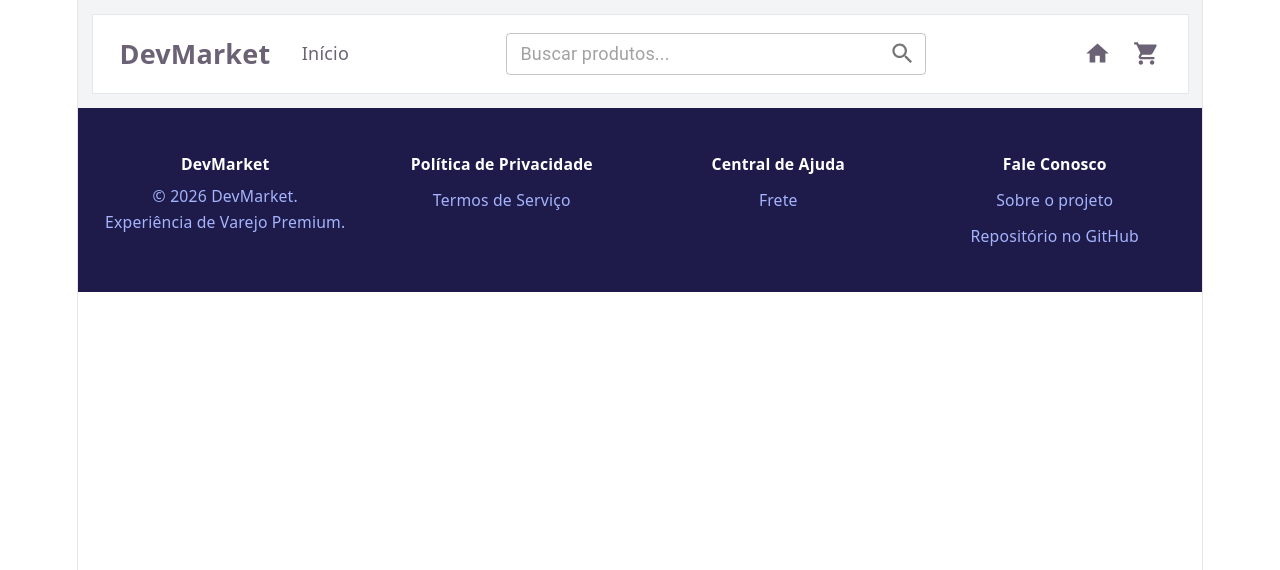
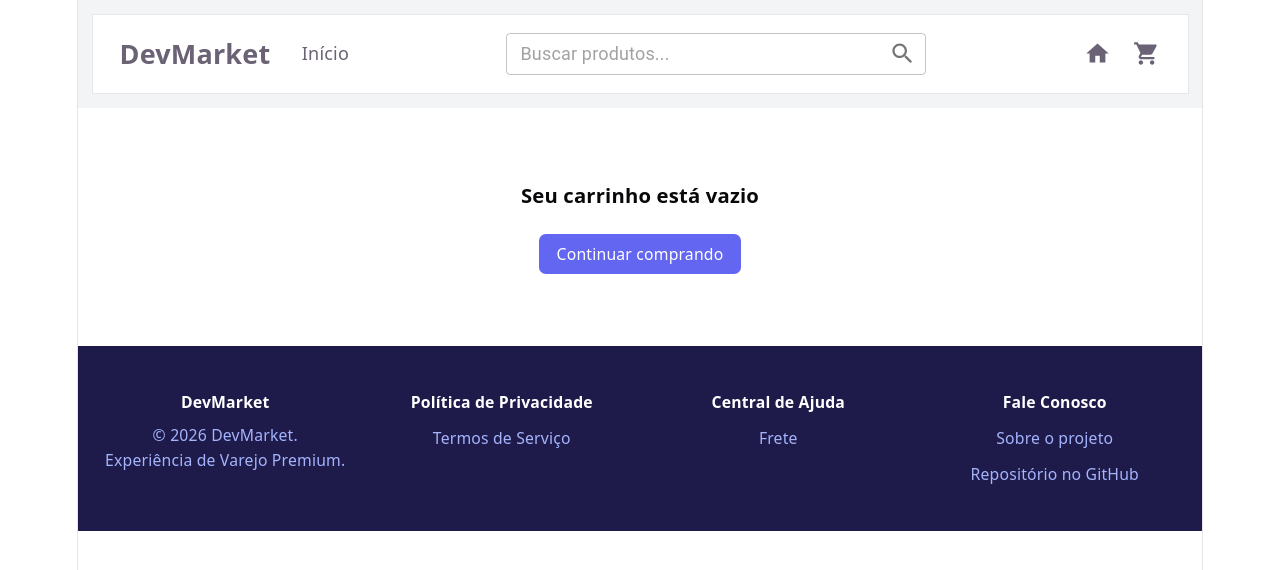
Before and after one commit to ds881-2026-alexkutzke/ds881-devmarket-2026-1-n, a React (Vite) app: page /cart in a window 1280 px wide. Shown: the top 570 px of the page. Built offline with nearby package versions, Linux system fonts and the light colour scheme; no server answers.

Commit message:
feat: add empty state for empty cart (#262)
Co-authored-by: Angarius <angelo.prebianca@gmail.com>

```diff
--- a/src/i18n/locales/en.json
+++ b/src/i18n/locales/en.json
@@ -1,5 +1,11 @@
 {
   "pages": {
+    "cart": {
+      "empty": {
+        "title": "Your cart is empty",
+        "continueShopping": "Continue shopping"
+      }
+    },
     "checkout": {
       "title": "Checkout"
     },
--- a/src/i18n/locales/pt-BR.json
+++ b/src/i18n/locales/pt-BR.json
@@ -1,5 +1,11 @@
 {
   "pages": {
+    "cart": {
+      "empty": {
+        "title": "Seu carrinho está vazio",
+        "continueShopping": "Continuar comprando"
+      }
+    },
     "checkout": {
       "title": "Finalizar Compra"
     },
--- a/src/pages/CartPage.tsx
+++ b/src/pages/CartPage.tsx
@@ -1,3 +1,20 @@
+import { useTranslation } from "react-i18next";
+import { useNavigate } from "react-router-dom";
+import EmptyState from "@/components/EmptyState";
+
 export default function CartPage() {
-  return <main />;
+  const { t } = useTranslation();
+  const navigate = useNavigate();
+
+  return (
+    <main>
+      <EmptyState
+        title={t("pages.cart.empty.title")}
+        action={{
+          label: t("pages.cart.empty.continueShopping"),
+          onClick: () => navigate("/home"),
+        }}
+      />
+    </main>
+  );
 }
```
